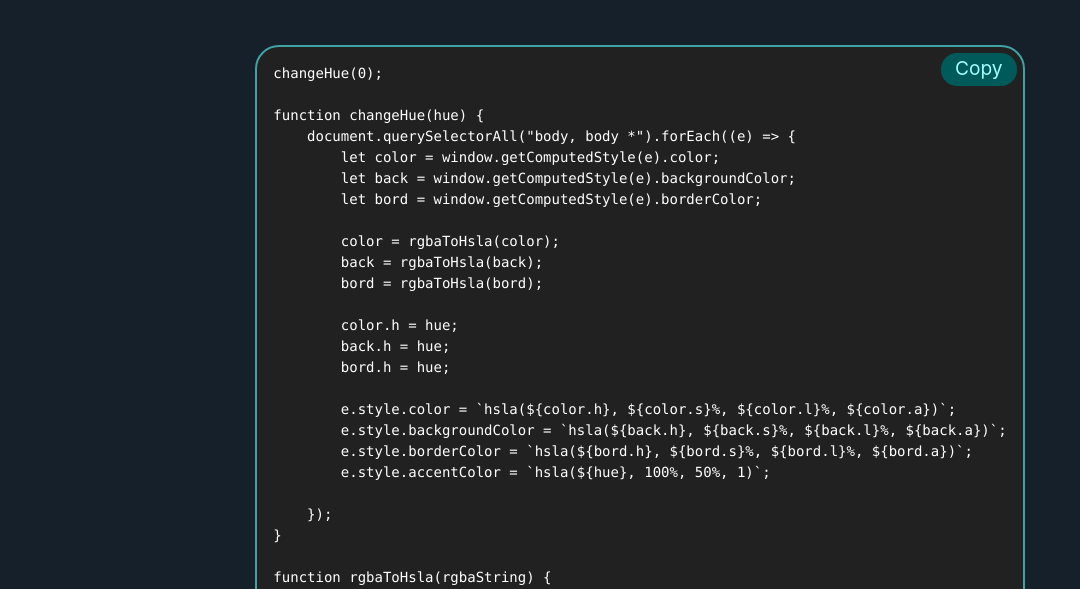
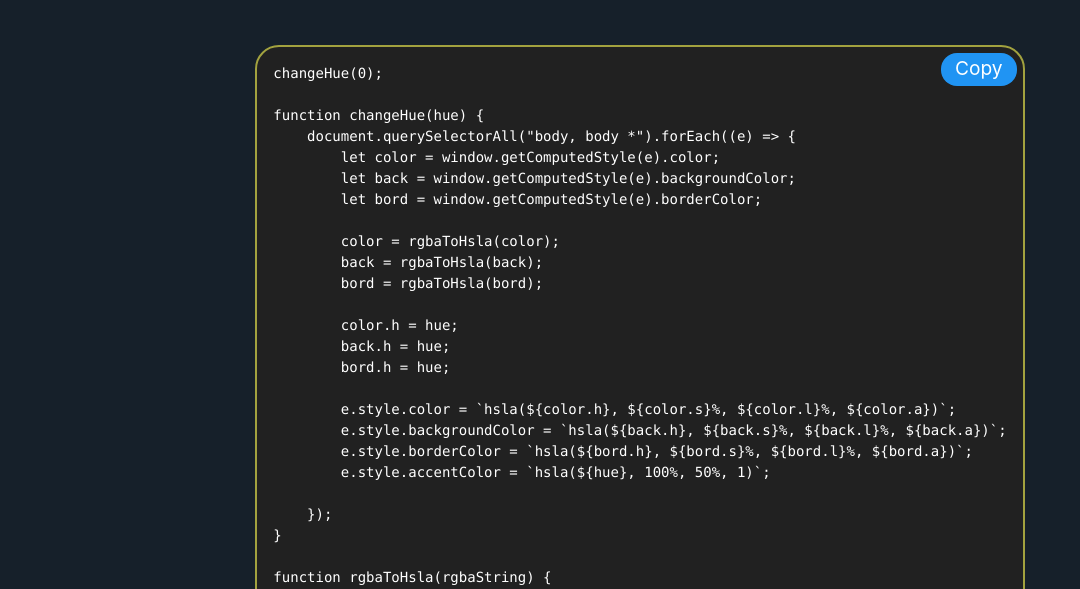
Before and after one commit to jordimas96/color-harmonizer, a plain HTML site: page index.html in a window 1280 px wide. Shown: the part 363-952 px from the top of the page, without its empty margins (0-1080 px from the left). Drawn offline with nearby package versions, Linux system fonts and the light colour scheme.

Commit message:
Change element colors

```diff
--- a/style.css
+++ b/style.css
@@ -99,8 +99,8 @@ input[type="range"]:active::-webkit-slider-thumb {
     display: block;
     margin: 0.5rem;
     padding: 1px 14px 3px;
-    background-color: rgb(0, 90, 90);
-    color: rgb(161, 255, 255);
+    background-color: hsl(207, 90%, 54%);
+    color: white;
     border: none;
     border-radius: 1rem;
     font-size: 1.2rem;
@@ -117,7 +117,7 @@ input[type="range"]:active::-webkit-slider-thumb {
 .codi {
     color: rgb(255, 255, 255);
     background-color: hsl(210, 0%, 13%);
-    border: 2px solid rgb(63, 163, 163);
+    border: 2px solid hsl(60, 44%, 44%);
     width: fit-content;
     border-radius: 1.5rem;
 }
```
